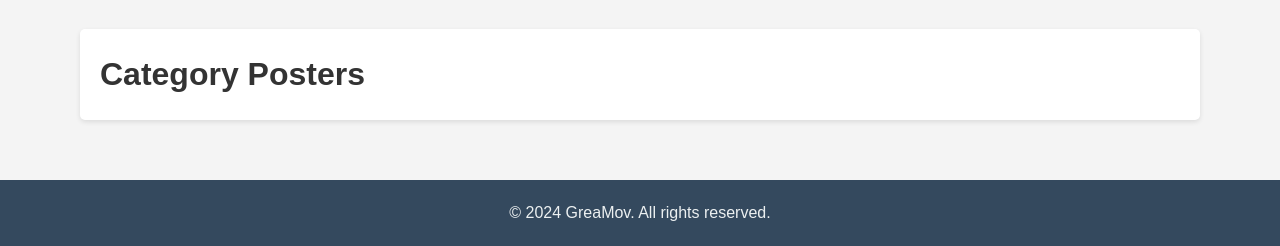
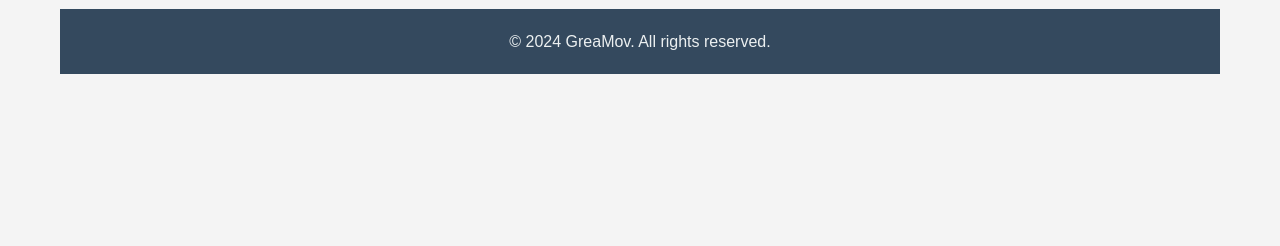
Before and after one commit to ykoplo/Greamov, a plain HTML site: page index.html in a window 1280 px wide. Shown: the part 2521-2767 px from the top of the page. After the commit the page ends 2615 px from the top, so only its background shows below. Drawn offline with Linux system fonts and the light colour scheme.

Commit message:
Update index.html

```diff
--- a/index.html
+++ b/index.html
@@ -70,14 +70,6 @@
             </div>
         </div>
 
-        <div class="content-wrapper">
-            <div class="container gallery">
-                <h2>Category Posters</h2>
-                <div id="categoryPosters" class="grid"></div> <!-- Elemen untuk kategori poster -->
-            </div>
-        </div>
-    </div>
-
     <footer>
         <p>© 2024 GreaMov. All rights reserved.</p>
     </footer>
```
